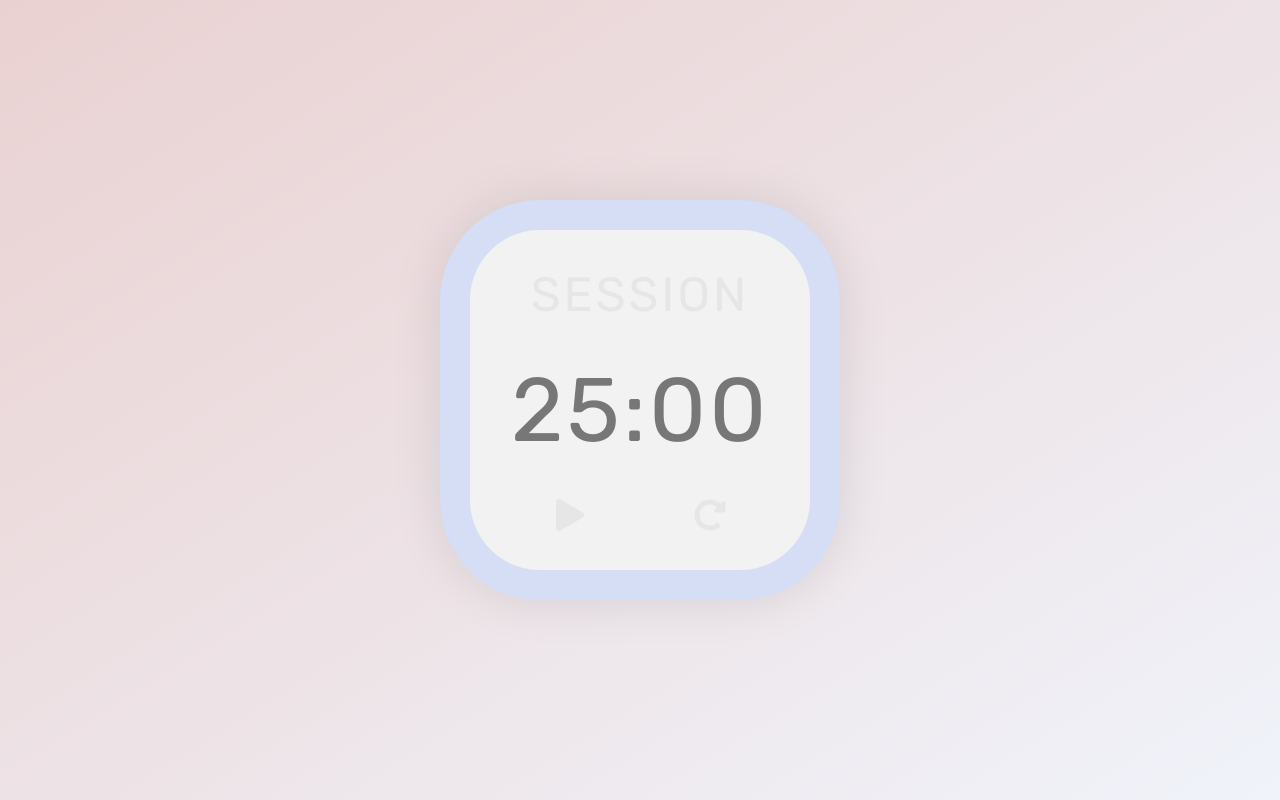
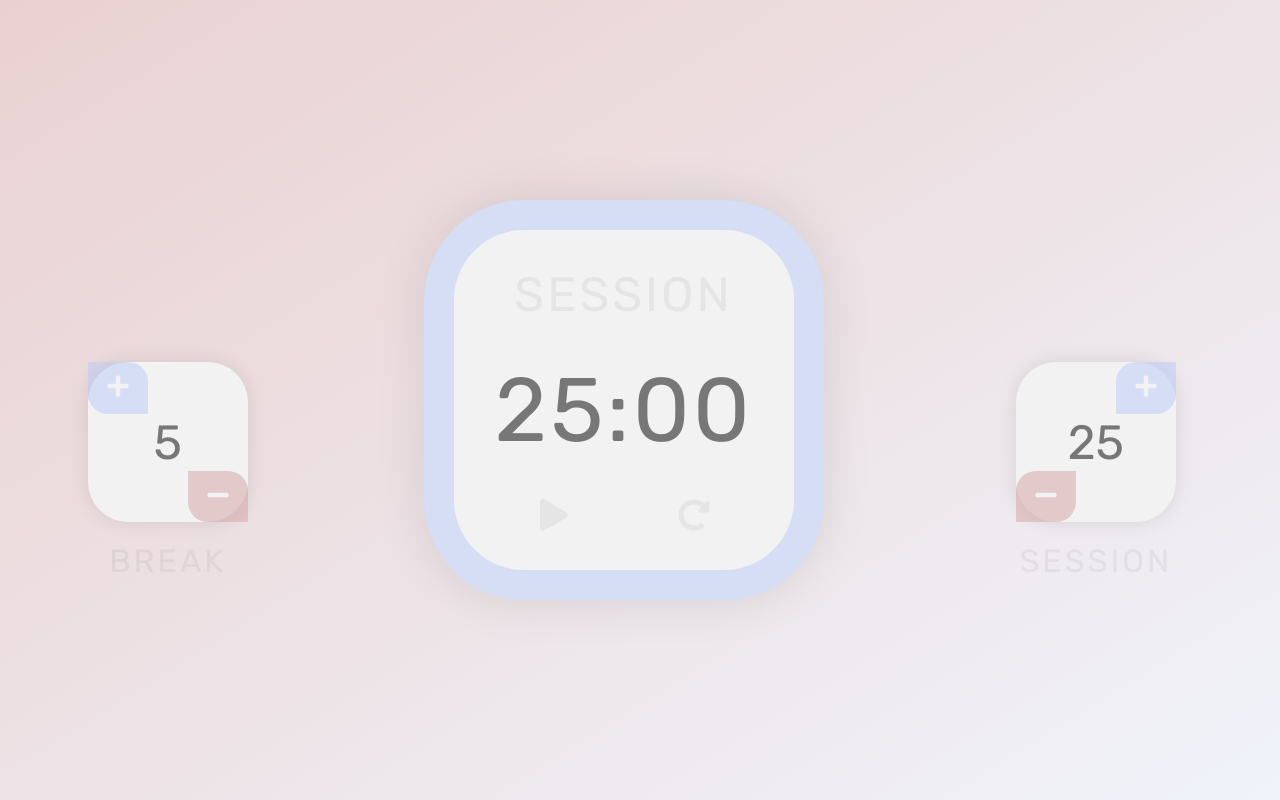
Before and after one commit to amr-adel/pomodoro-react, a React (Create React App) app: page / in a window 1280 px wide. Built offline with nearby package versions, Linux system fonts and the light colour scheme.

Commit message:
feat: Controller layout

```diff
--- a/src/App.js
+++ b/src/App.js
@@ -1,10 +1,15 @@
 import React from 'react'
-import MainTimer from './components/MainTimer';
+import MainTimer from './components/MainTimer'
+import Controller from './components/Controller'
 
 function App() {
-  return <div>
-    <MainTimer />
-  </div>
+  return (
+    <>
+      <MainTimer />
+      <Controller type='session' />
+      <Controller type='break' />
+    </>
+  )
 }
 
 export default App
--- /dev/null
+++ b/src/components/Controller.js
@@ -0,0 +1,30 @@
+import React from 'react'
+import icons from '../icons.svg'
+
+const Controller = ({ type }) => {
+  return (
+    <div className={`controller ${type}-controller`}>
+      <div className='control-box'>
+        <div id={`${type}-length`} className='length'>
+          {type === 'break' ? 5 : 25}
+        </div>
+        <button id={`${type}-increment`} className='increment'>
+          <svg>
+            <use href={`${icons}#plus`} />
+          </svg>
+        </button>
+        <button id={`${type}-decrement`} className='decrement'>
+          <svg>
+            <use href={`${icons}#minus`} />
+          </svg>
+        </button>
+      </div>
+
+      <div id={`${type}-label`} className='label'>
+        {type}
+      </div>
+    </div>
+  )
+}
+
+export default Controller
--- a/src/index.scss
+++ b/src/index.scss
@@ -6,7 +6,7 @@
   --color-secondary-transparent: rgba(186, 203, 248, 0.5);
 
   --color-grey-dark: #777;
-  --color-grey-light: #e6e6e6;
+  --color-grey-light: rgba(119, 119, 119, 0.1);
   --color-white: #f2f2f2;
 }
 
@@ -55,6 +55,13 @@ body {
   -moz-osx-font-smoothing: grayscale;
 }
 
+#root {
+  width: 100vw;
+  display: flex;
+  justify-content: space-around;
+  align-items: flex-end;
+}
+
 .main-timer {
   height: 40rem;
   width: 40rem;
@@ -63,6 +70,7 @@ body {
   border: solid 3rem var(--color-secondary-transparent);
   box-shadow: 0 0 5rem rgba(0, 0, 0, 0.1);
 
+  order: 2;
   display: flex;
   flex-direction: column;
   justify-content: space-around;
@@ -92,7 +100,7 @@ body {
       height: 3.2rem;
       width: 3.2rem;
       color: var(--color-grey-light);
-      transition: color .2s ease-out;
+      transition: color 0.2s ease-out;
       cursor: pointer;
 
       &:hover {
@@ -101,3 +109,89 @@ body {
     }
   }
 }
+
+.controller {
+  & .control-box {
+    width: 16rem;
+    height: 16rem;
+    margin: 0 auto;
+    background-color: var(--color-white);
+    border-radius: 4rem;
+    box-shadow: 0 0 2rem rgba(0, 0, 0, 0.1);
+
+    display: flex;
+    flex-direction: column;
+
+    & button {
+      height: 6rem;
+      width: 6rem;
+      opacity: 0.5;
+      transition: opacity 0.2s ease-out;
+      cursor: pointer;
+
+      & svg {
+        height: 2.4rem;
+        width: 2.4rem;
+        color: var(--color-white);
+        transition: filter 0.2s ease-out;
+      }
+
+      &.increment {
+        background-color: var(--color-secondary);
+        order: 1;
+      }
+
+      &.decrement {
+        background-color: var(--color-primary);
+        order: 3;
+      }
+
+      &:hover {
+        opacity: 0.8;
+
+        & svg {
+          filter: drop-shadow(1px 3px 1px rgba(119, 119, 119, 0.3));
+        }
+      }
+    }
+
+    & .length {
+      font-size: 4.8rem;
+      order: 2;
+    }
+  }
+
+  .label {
+    font-size: 3.2rem;
+    letter-spacing: 0.3rem;
+    text-transform: uppercase;
+    color: var(--color-grey-light);
+    padding: 2rem;
+  }
+
+  &.session-controller {
+    order: 3;
+
+    & .increment {
+      align-self: flex-end;
+      border-radius: 2rem 0 2rem 0;
+    }
+
+    & .decrement {
+      border-radius: 2rem 0 2rem 0;
+    }
+  }
+
+  &.break-controller {
+    order: 1;
+
+    & .increment {
+      border-radius: 0 2rem 0 2rem;
+    }
+
+    & .decrement {
+      align-self: flex-end;
+      border-radius: 0 2rem 0 2rem;
+    }
+  }
+}
```
